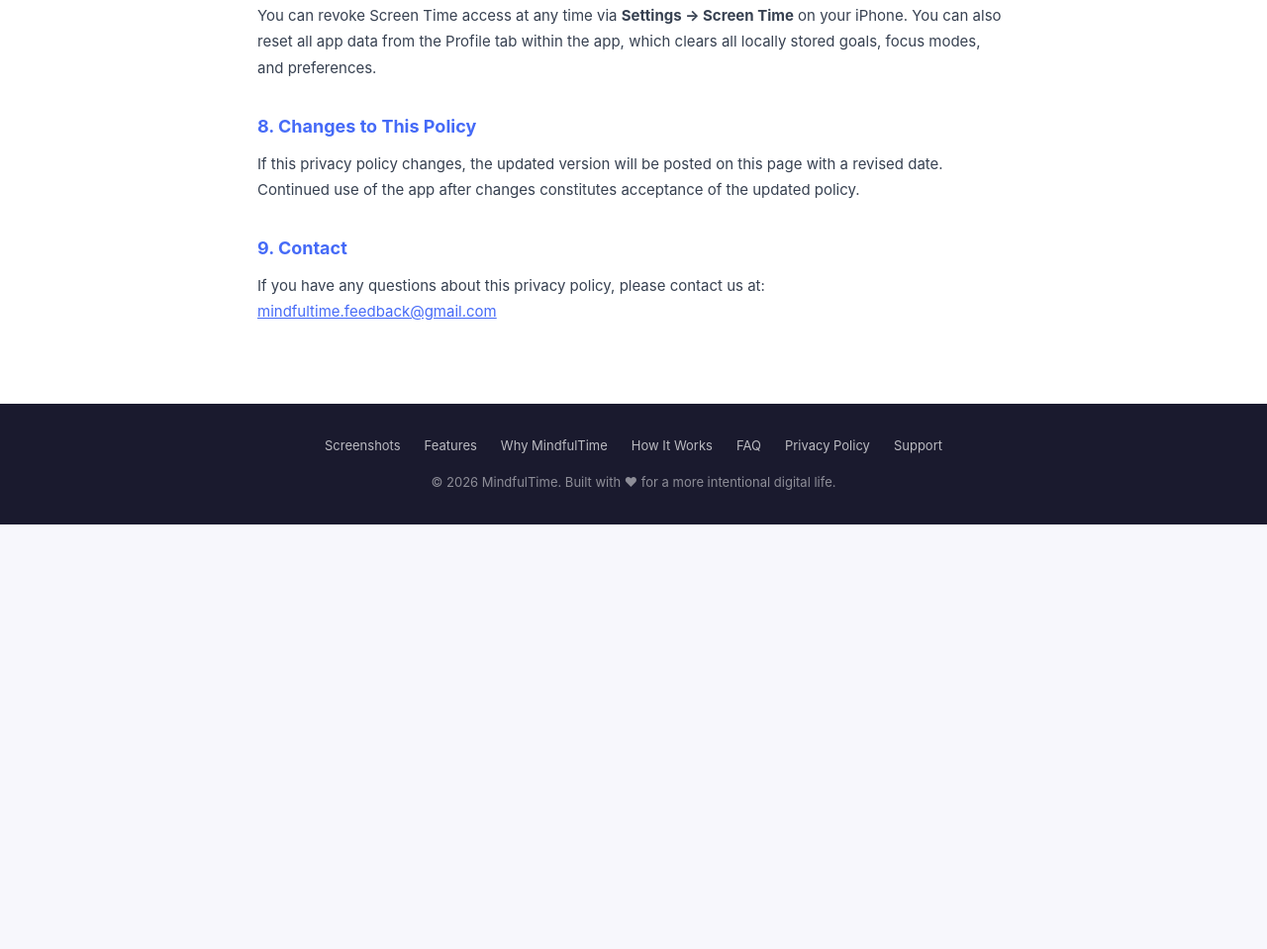
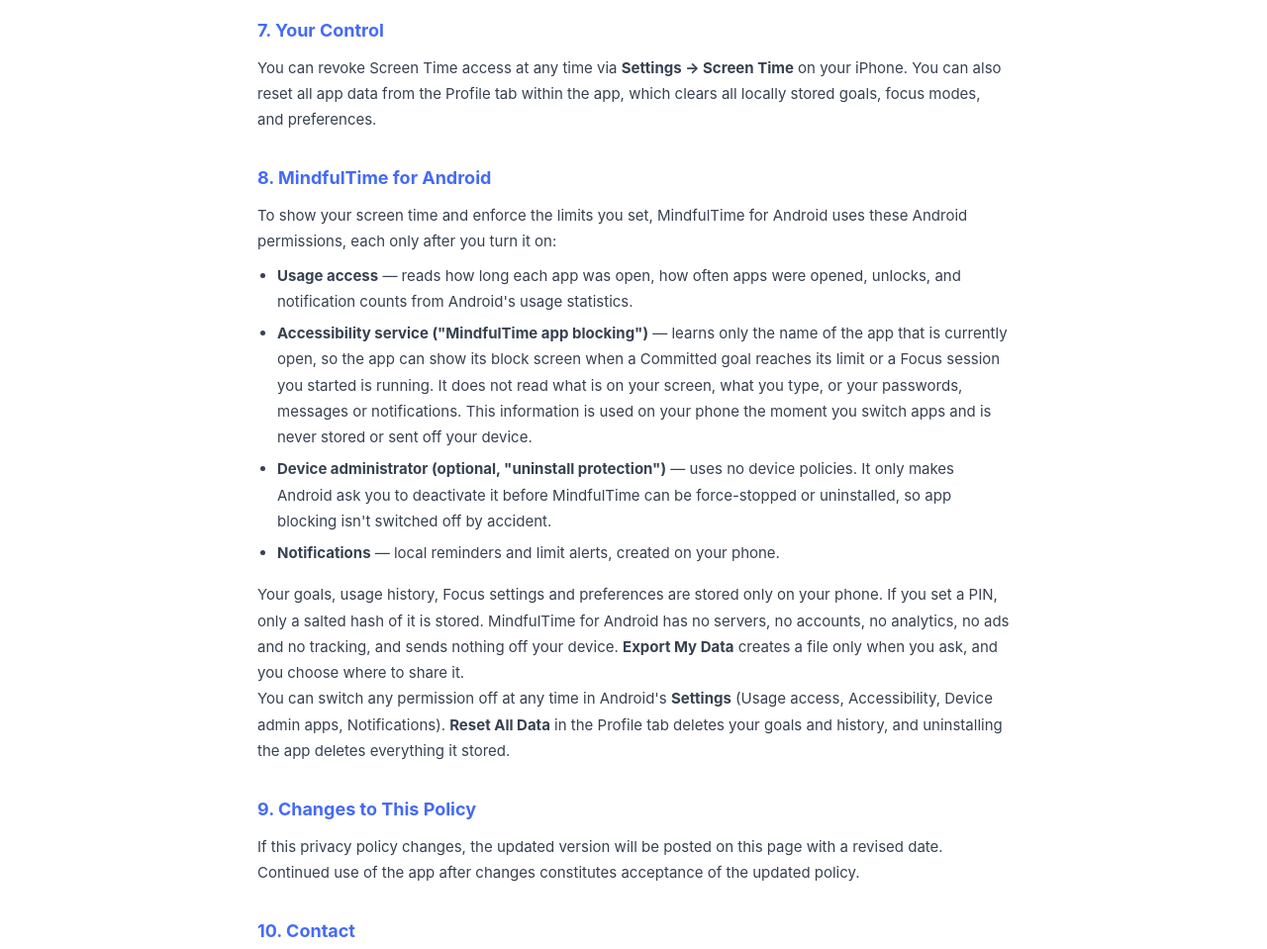
Before and after one commit to sumeet144/mindfultime-site, a plain HTML site: page index.html in a window 1280 px wide. Shown: the part 6711-7670 px from the top of the page at 99% size. Before the commit the page ends 7241 px from the top, so only its background shows below. Drawn offline with Linux system fonts and the light colour scheme.

Commit message:
Privacy policy: add MindfulTime for Android section
Usage access, the app-blocking Accessibility service (reads only the open
app's name, never stored or sent), optional device admin (no policies),
local notifications; everything stays on the phone.

Co-Authored-By: Claude Opus 5.5 <noreply@anthropic.com>

```diff
--- a/index.html
+++ b/index.html
@@ -500,9 +500,11 @@
 <section id="privacy">
   <div class="privacy-content">
     <h2>Privacy Policy</h2>
-    <p class="updated">Last updated: March 2026</p>
+    <p class="updated">Last updated: October 2026</p>
 
     <p>MindfulTime ("the app", "we", "our") is committed to protecting your privacy. This policy explains what data the app accesses, how it is used, and how it is protected.</p>
+
+    <p>Sections 1–7 describe MindfulTime for iPhone. Section 8 describes MindfulTime for Android. The promise is the same on both: your data stays on your device.</p>
 
     <h3>1. Data We Access</h3>
     <p>MindfulTime requests access to Screen Time data via Apple's Family Controls framework. This includes:</p>
@@ -536,10 +538,21 @@
     <h3>7. Your Control</h3>
     <p>You can revoke Screen Time access at any time via <strong>Settings → Screen Time</strong> on your iPhone. You can also reset all app data from the Profile tab within the app, which clears all locally stored goals, focus modes, and preferences.</p>
 
-    <h3>8. Changes to This Policy</h3>
+    <h3>8. MindfulTime for Android</h3>
+    <p>To show your screen time and enforce the limits you set, MindfulTime for Android uses these Android permissions, each only after you turn it on:</p>
+    <ul>
+      <li><strong>Usage access</strong> — reads how long each app was open, how often apps were opened, unlocks, and notification counts from Android's usage statistics.</li>
+      <li><strong>Accessibility service ("MindfulTime app blocking")</strong> — learns only the name of the app that is currently open, so the app can show its block screen when a Committed goal reaches its limit or a Focus session you started is running. It does not read what is on your screen, what you type, or your passwords, messages or notifications. This information is used on your phone the moment you switch apps and is never stored or sent off your device.</li>
+      <li><strong>Device administrator (optional, "uninstall protection")</strong> — uses no device policies. It only makes Android ask you to deactivate it before MindfulTime can be force-stopped or uninstalled, so app blocking isn't switched off by accident.</li>
+      <li><strong>Notifications</strong> — local reminders and limit alerts, created on your phone.</li>
+    </ul>
+    <p>Your goals, usage history, Focus settings and preferences are stored only on your phone. If you set a PIN, only a salted hash of it is stored. MindfulTime for Android has no servers, no accounts, no analytics, no ads and no tracking, and sends nothing off your device. <strong>Export My Data</strong> creates a file only when you ask, and you choose where to share it.</p>
+    <p>You can switch any permission off at any time in Android's <strong>Settings</strong> (Usage access, Accessibility, Device admin apps, Notifications). <strong>Reset All Data</strong> in the Profile tab deletes your goals and history, and uninstalling the app deletes everything it stored.</p>
+
+    <h3>9. Changes to This Policy</h3>
     <p>If this privacy policy changes, the updated version will be posted on this page with a revised date. Continued use of the app after changes constitutes acceptance of the updated policy.</p>
 
-    <h3>9. Contact</h3>
+    <h3>10. Contact</h3>
     <p>If you have any questions about this privacy policy, please contact us at:<br>
     <a href="mailto:mindfultime.feedback@gmail.com" style="color: var(--primary);">mindfultime.feedback@gmail.com</a></p>
   </div>
```
